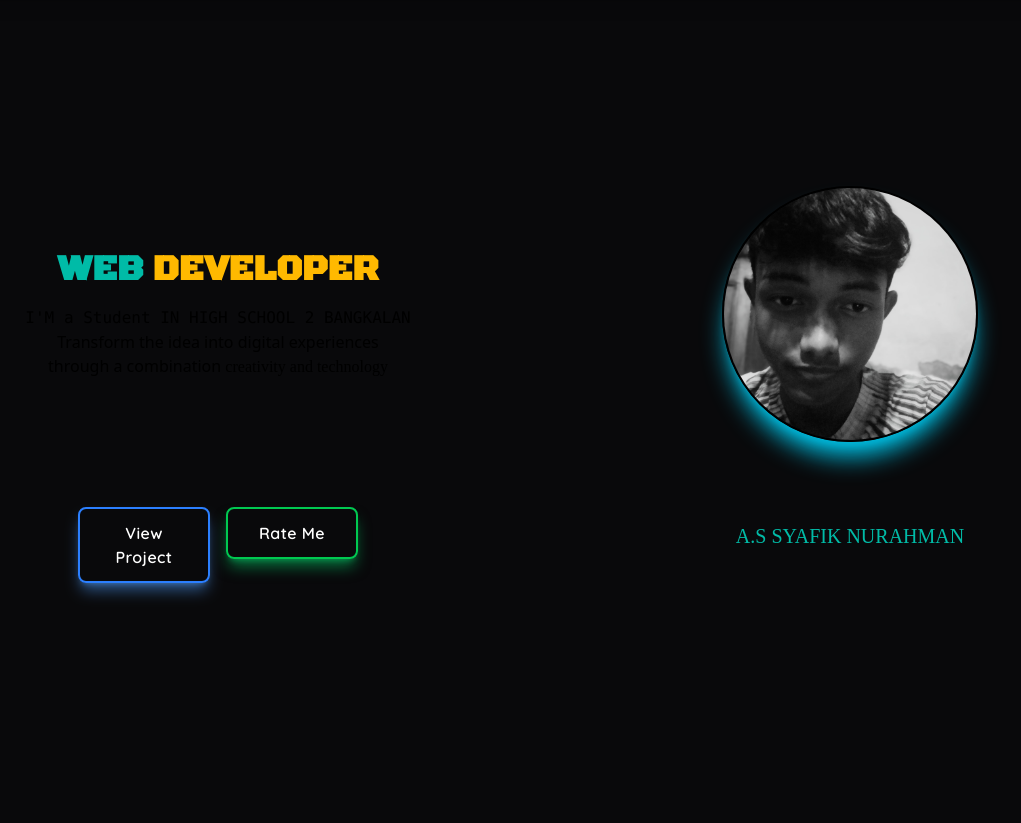
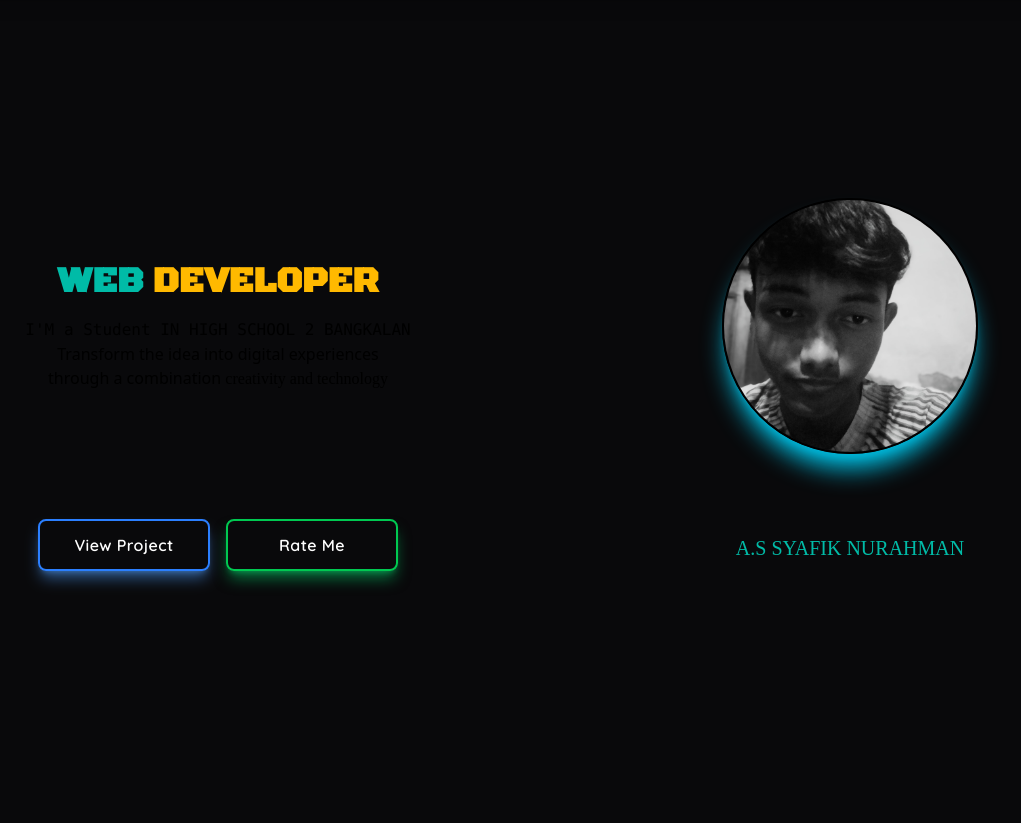
Before and after one commit to theLarvathon/syafikweb, a PHP site: page /home.php in a window 1280 px wide; the page is wider, and only the part inside the window is pictured. Shown: the part 64-887 px from the top of that part, without its empty margins (106-1127 px from the left). Run offline with PHP 8.4, Linux system fonts and the light colour scheme; some libraries are stand-ins or nearby versions; some web fonts are replaced.

Commit message:
fix visual button text

```diff
--- a/home.php
+++ b/home.php
@@ -75,12 +75,12 @@
           Student IN HIGH SCHOOL 2 BANGKALAN</h3>
         <p data-aos="fade-right" data-aos-duration="2000" class="text-md text-mist-400 Text">Transform the idea into
           digital experiences <br>through a combination <span class="font-smok"> creativity and technology</span></p>
-        <div class="flex flex-col sm:flex-row gap-4 mx-4 sm:mx-20 md:mx-16 lg:mx-40">
+        <div class="flex flex-col sm:flex-row gap-4 mx-4 sm:mx-20 md:mx-16 lg:mx-30">
           <a href="#project" class="flex-1">
             <div data-aos="fade-up" data-aos-duration="2000"
               class="group relative overflow-hidden text-center border-2 border-blue-500 rounded-lg p-3 px-6 hover:scale-95 transition-all duration-300 shadow-lg shadow-blue-400/50 hover:shadow-blue-500/70 mt-8 md:mt-32 font-quicksand cursor-pointer">
               <span
-                class="relative z-10 text-white font-semibold text-sm sm:text-base tracking-wide group-hover:text-cyan-300 transition-colors duration-300 Text text-wrap">
+                class="relative  text-white font-semibold text-sm sm:text-base tracking-wide group-hover:text-cyan-300 transition-colors duration-300 Text">
                 View Project
               </span>
               <div class="absolute inset-0opacity-0 group-hover:opacity-100 transition-opacity duration-300 "></div>
@@ -94,7 +94,7 @@
             <div data-aos="fade-up" data-aos-duration="2000" data-aos-delay="100"
               class="group relative overflow-hidden text-center border-2 border-green-500 rounded-lg p-3 px-6 hover:scale-95 transition-all duration-300 shadow-lg shadow-green-400/50 hover:shadow-green-500/70 mt-8 md:mt-32 font-quicksand cursor-pointer">
               <span
-                class="relative z-10 text-white font-semibold text-sm sm:text-base tracking-wide group-hover:text-green-300 transition-colors duration-300 Text text-wrap">
+                class="relative text-white font-semibold text-sm sm:text-base tracking-wide group-hover:text-green-300 transition-colors duration-300 Text text-wrap">
                 Rate Me
               </span>
               <div
```
